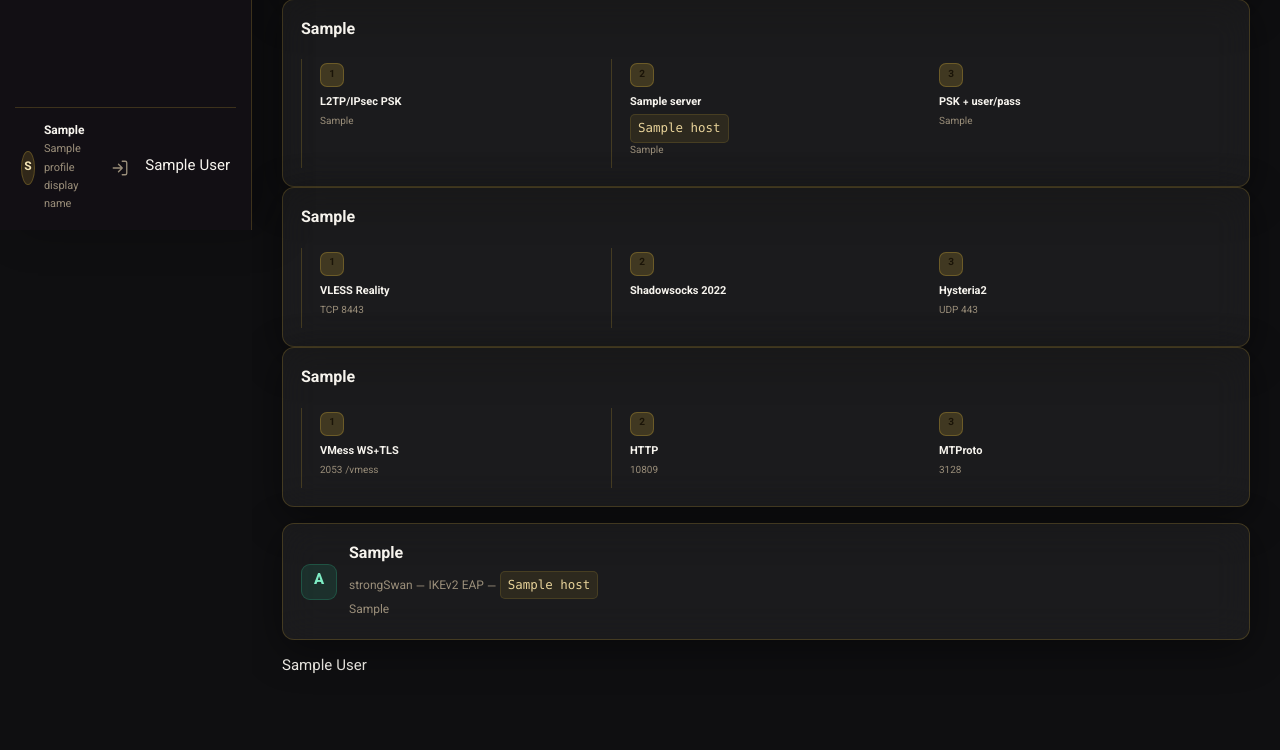
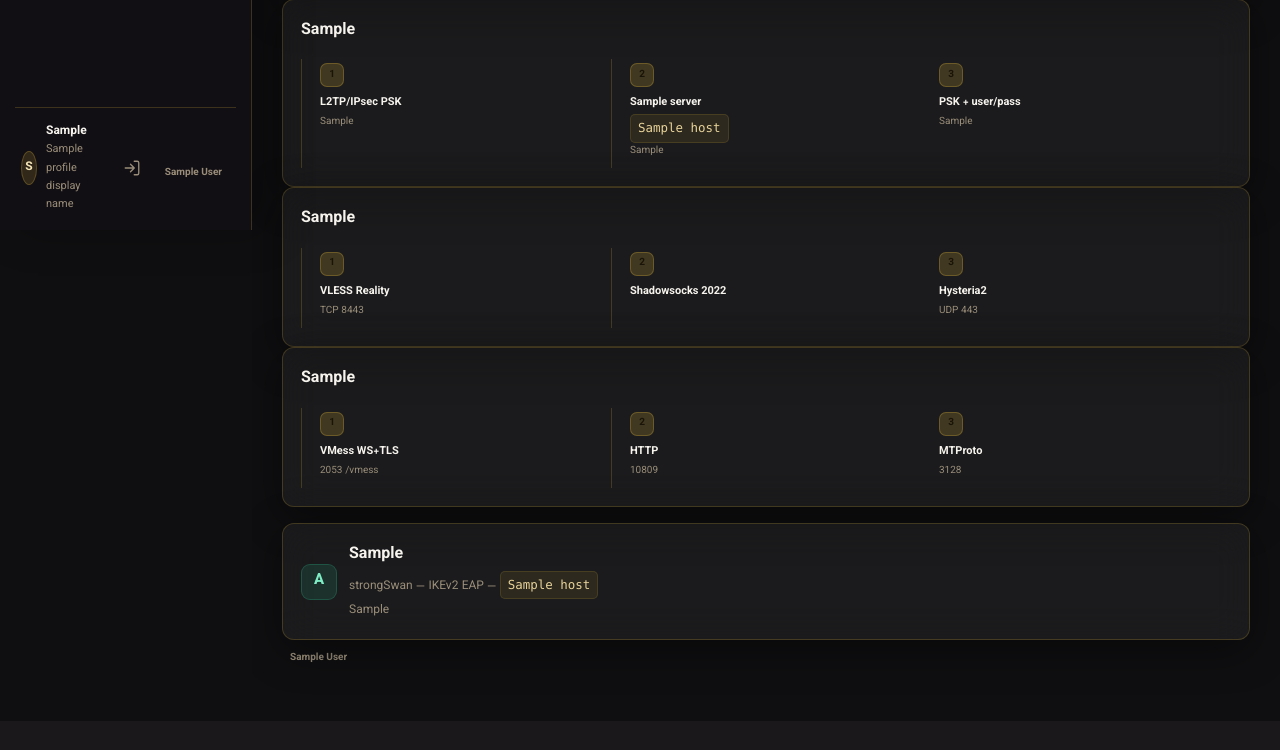
Before and after one commit to navidhaghpanah/ikev2-gui, a Python web app: template panel/templates/clients.html in a window 1280 px wide. Shown: the part 570-1320 px from the top of the page. After the commit the page ends 1239 px from the top, so only its background shows below. Run offline with Jinja, Linux system fonts and the light colour scheme; the template is opened without the code that fills it: most values are stand-ins (such as "Sample title", 1, 10 or a date in 2020).

Commit message:
Pages, L2TP client guides, authors Navid Haghpanah + Chief of Staff

```diff
--- a/panel/static/style.css
+++ b/panel/static/style.css
@@ -127,3 +127,6 @@ input,select,textarea{background:var(--input-bg)}
 }
 .sidebar-backdrop[hidden]{display:none !important}
 body.sidebar-open .sidebar-backdrop[hidden]{display:block !important}
+
+.authors-line{margin:10px 8px 0;font-size:10px;color:var(--muted);font-weight:600}
+.login-card .authors-line{text-align:center;margin-top:16px}
```
